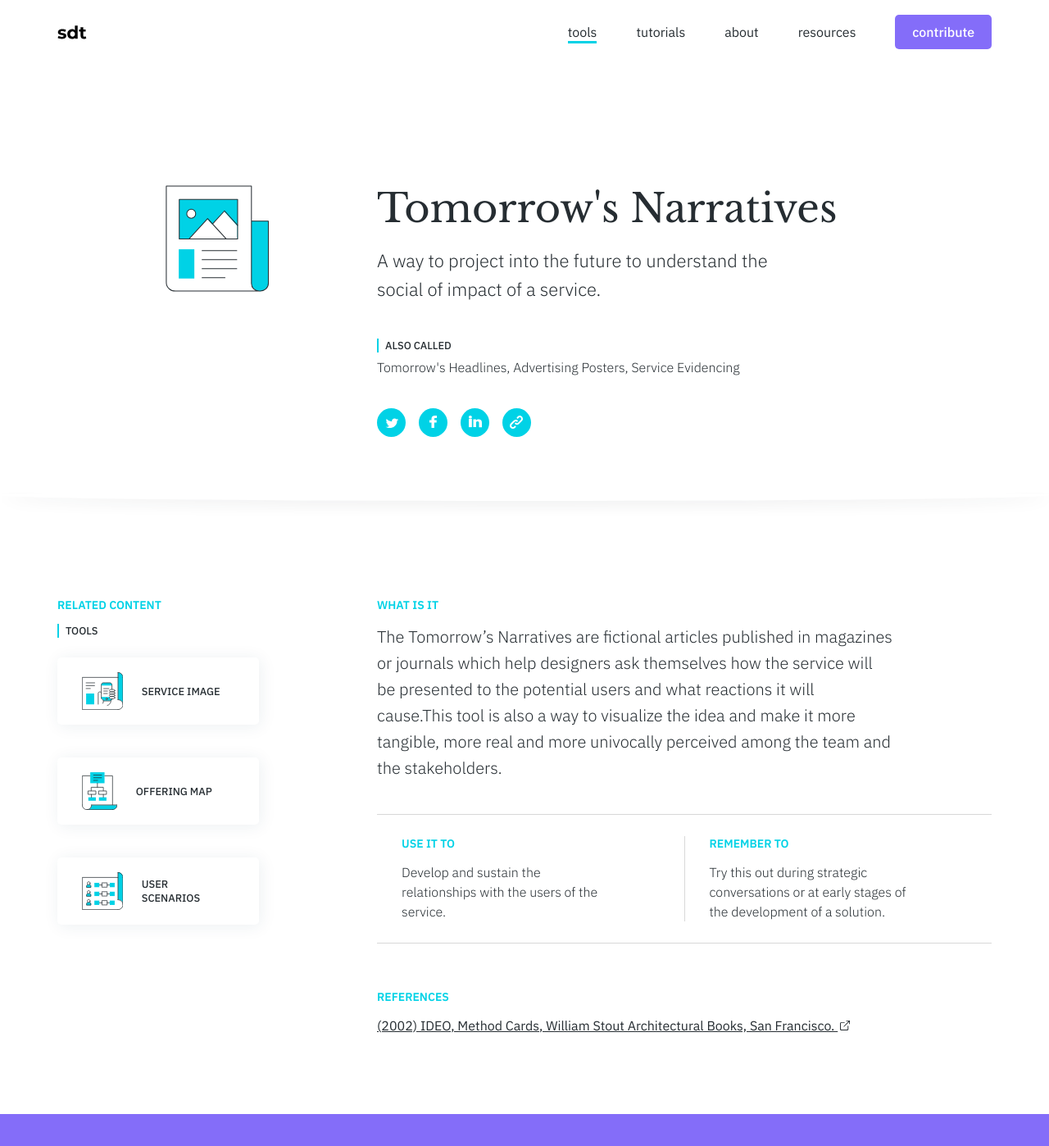
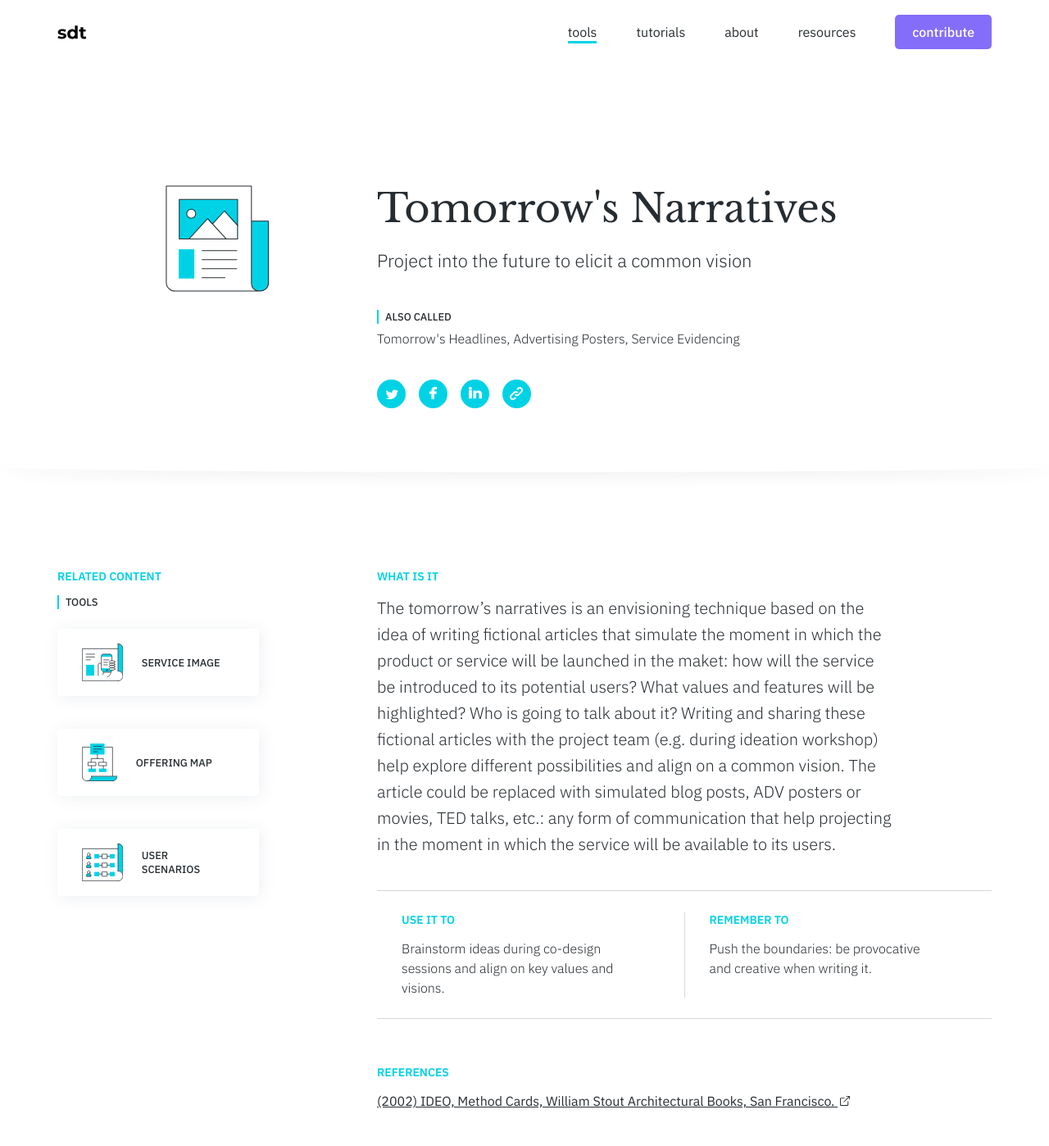
Before and after one commit to service-design-tools/sdt-website, a Jekyll site: the page built from _tools/tomorrows-narratives.md, in a window 1280 px wide and 1400 px high. Shown: the whole window at 82% size. Built offline with Jekyll 4.4.1, drawn with Linux system fonts in a browser that asks for light colours.

Commit message:
Update tool “tomorrows-narratives”

```diff
--- a/_tools/tomorrows-narratives.md
+++ b/_tools/tomorrows-narratives.md
@@ -1,8 +1,6 @@
 ---
 title: Tomorrow's Narratives
-subtitle: >-
-  A way to project into the future to understand the social of impact of a
-  service.
+subtitle: Project into the future to elicit a common vision
 properties:
   how:
     - Narratives
@@ -38,14 +36,14 @@ related:
     - Service Image
     - Offering Map
     - User Scenarios
-use: Develop and sustain the relationships with the users of the service.
-reminder: >-
-  Try this out during strategic conversations or at early stages of the
-  development of a solution.
+use: >-
+  Brainstorm ideas during co-design sessions and align on key values and
+  visions.
+reminder: 'Push the boundaries: be provocative and creative when writing it.'
 references:
   - link: 'http://www.ideo.com/work/item/method-cards'
     name: >-
       (2002) IDEO, Method Cards, William Stout Architectural Books, San
       Francisco.
 ---
-The Tomorrow's Narratives are fictional articles published in magazines or journals  which help designers ask themselves how the service will be presented to the potential users and what reactions it will cause.This tool is also a way to visualize the idea and make it more tangible, more real and more univocally perceived among the team and the stakeholders.
+The tomorrow's narratives is an envisioning technique based on the idea of writing fictional articles that simulate the moment in which the product or service will be launched in the maket: how will the service be introduced to its potential users? What values and features will be highlighted? Who is going to talk about it? Writing and sharing these fictional articles with the project team (e.g. during ideation workshop) help explore different possibilities and align on a common vision. The article could be replaced with simulated blog posts, ADV posters or movies, TED talks, etc.: any form of communication that help projecting in the moment in which the service will be available to its users.
```
